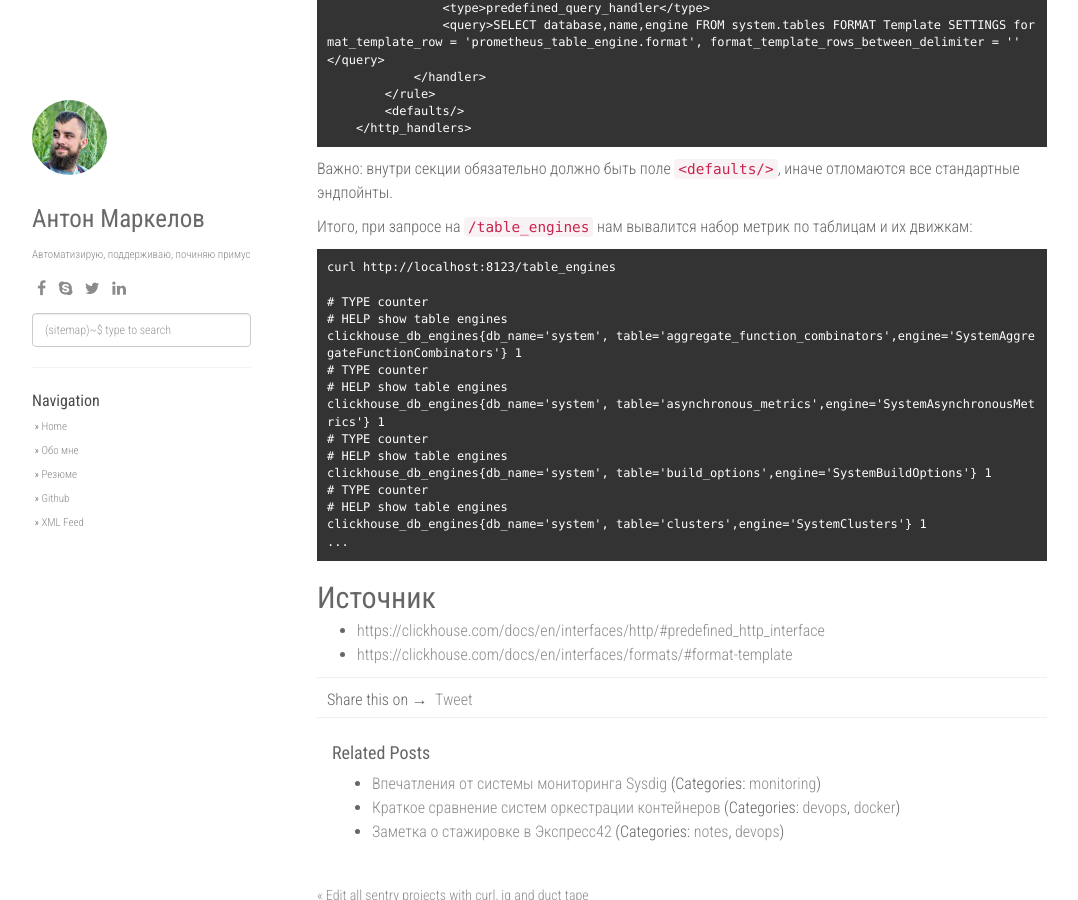
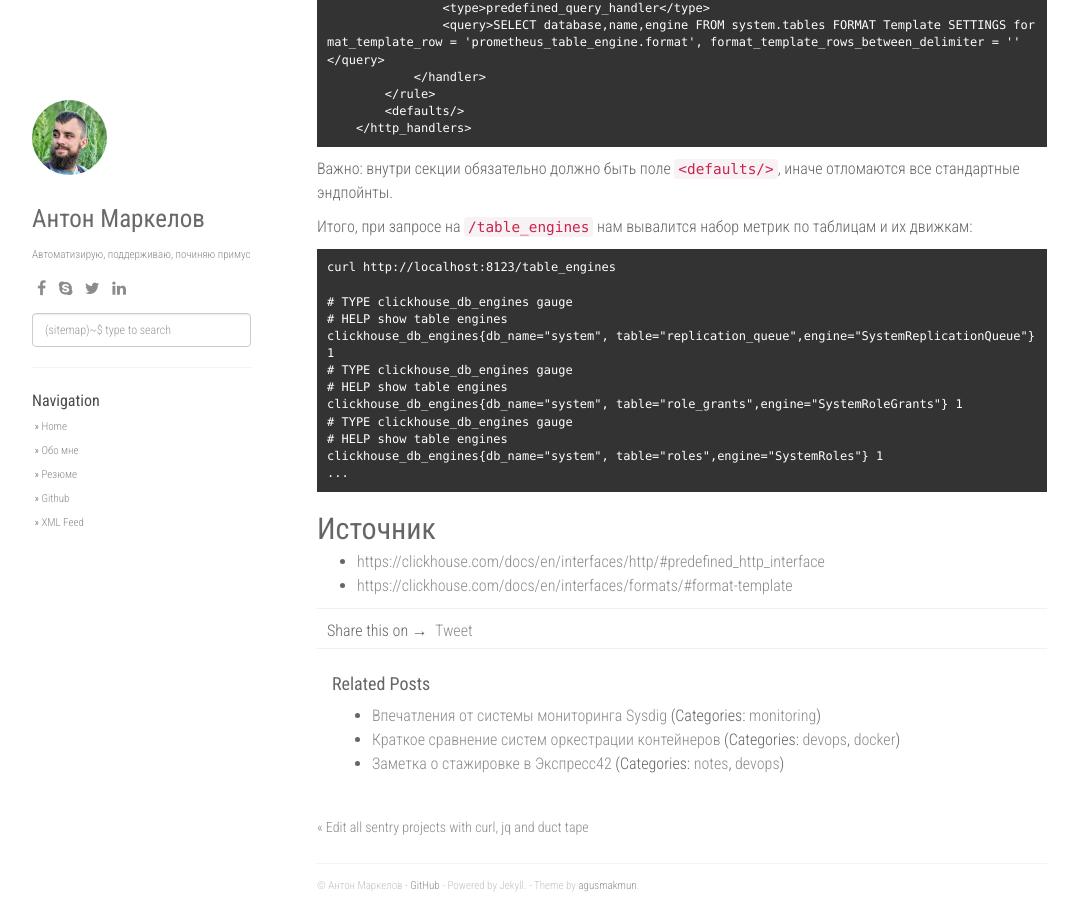
Before and after one commit to strangeman/strangeman.github.io, a Jekyll site: the page built from _posts/2022-02-17-clickhouse-query-to-prometheus.md, in a window 1280 px wide and 900 px high, scrolled down 849 px. Shown: the whole window, without its empty margins (53-1131 px from the left). Built offline with Jekyll 4.4.1, drawn with Linux system fonts in a browser that asks for light colours; nearby versions of some CDN libraries; comment, search, counter and statistics services are not loaded.

Commit message:
fix result

````diff
--- a/_posts/2022-02-17-clickhouse-query-to-prometheus.md
+++ b/_posts/2022-02-17-clickhouse-query-to-prometheus.md
@@ -49,18 +49,15 @@ clickhouse_db_engines{db_name="${database:Raw}", table="${name:Raw}",engine="${e
 ```
 curl http://localhost:8123/table_engines
 
-# TYPE counter
+# TYPE clickhouse_db_engines gauge
 # HELP show table engines
-clickhouse_db_engines{db_name='system', table='aggregate_function_combinators',engine='SystemAggregateFunctionCombinators'} 1
-# TYPE counter
+clickhouse_db_engines{db_name="system", table="replication_queue",engine="SystemReplicationQueue"} 1
+# TYPE clickhouse_db_engines gauge
 # HELP show table engines
-clickhouse_db_engines{db_name='system', table='asynchronous_metrics',engine='SystemAsynchronousMetrics'} 1
-# TYPE counter
+clickhouse_db_engines{db_name="system", table="role_grants",engine="SystemRoleGrants"} 1
+# TYPE clickhouse_db_engines gauge
 # HELP show table engines
-clickhouse_db_engines{db_name='system', table='build_options',engine='SystemBuildOptions'} 1
-# TYPE counter
-# HELP show table engines
-clickhouse_db_engines{db_name='system', table='clusters',engine='SystemClusters'} 1
+clickhouse_db_engines{db_name="system", table="roles",engine="SystemRoles"} 1
 ...
 ```
 
````
